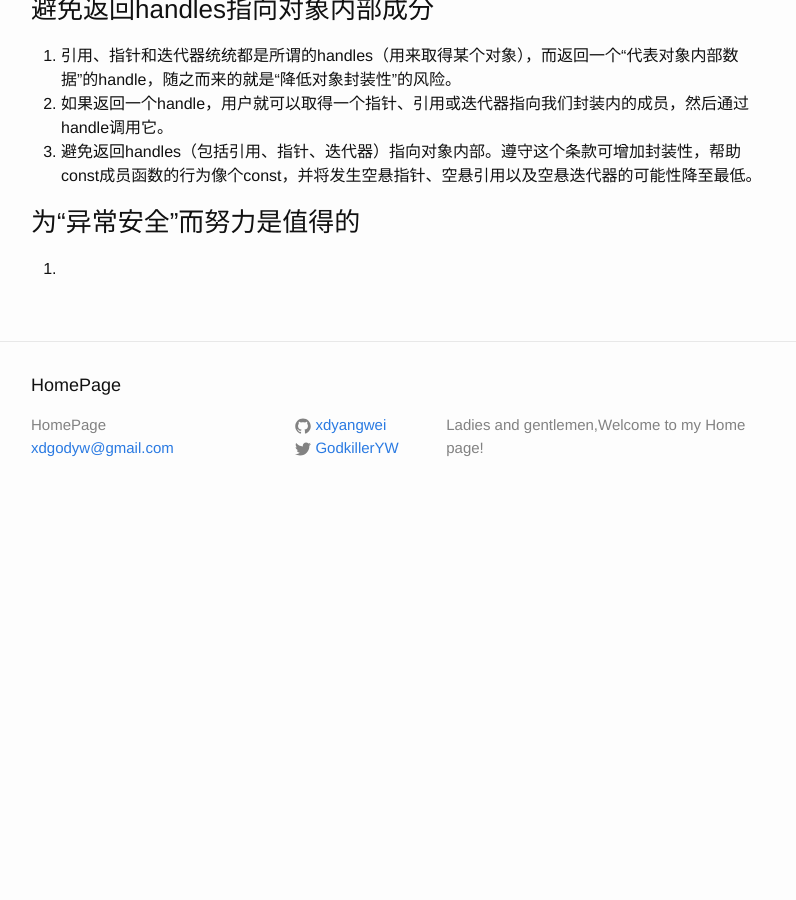
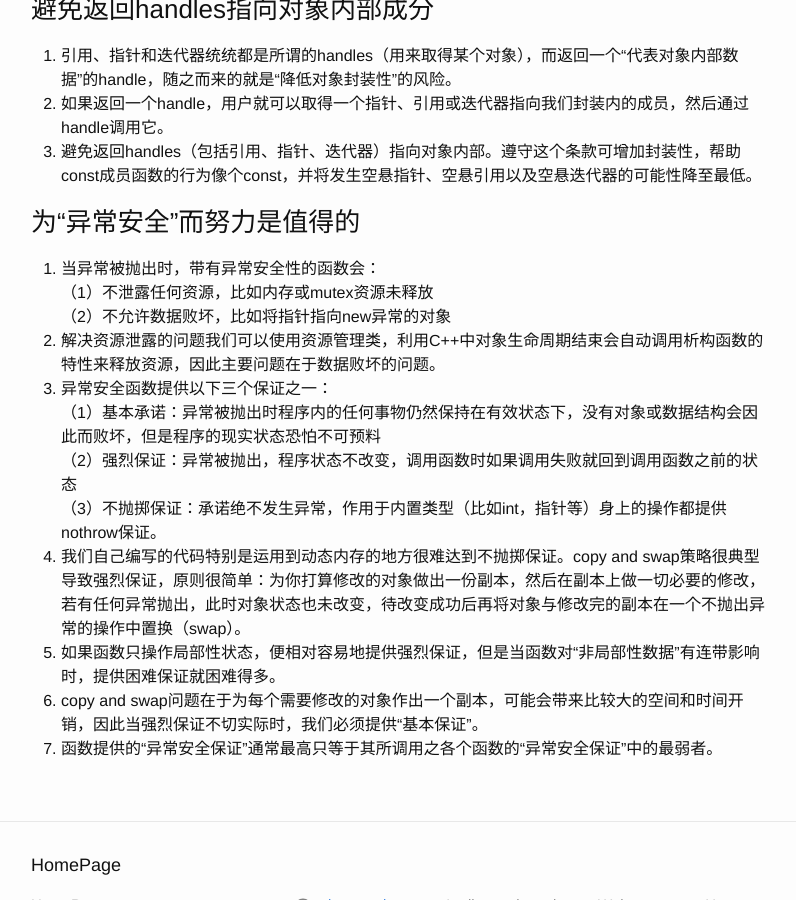
Before and after one commit to xdyangwei/xdyangwei.github.io, a Jekyll site: the page built from _posts/2019-5-30-实现.md, in a window 1280 px wide and 900 px high, scrolled down 732 px. Shown: the whole window, without its empty margins (239-1035 px from the left). Built offline with Jekyll 4.4.1, drawn with Linux system fonts in a browser that asks for light colours; our own code applies the rules of GitHub Pages for plain Markdown files; before the commit the page ends 1251 px from its top, so only the background shows below that.

Commit message:
add the tips of exception handle

```diff
--- a/_posts/2019-5-30-实现.md
+++ b/_posts/2019-5-30-实现.md
@@ -17,4 +17,15 @@
 3. 避免返回handles（包括引用、指针、迭代器）指向对象内部。遵守这个条款可增加封装性，帮助const成员函数的行为像个const，并将发生空悬指针、空悬引用以及空悬迭代器的可能性降至最低。
 
 ### 为“异常安全”而努力是值得的
-1.
+1. 当异常被抛出时，带有异常安全性的函数会：
+（1）不泄露任何资源，比如内存或mutex资源未释放
+（2）不允许数据败坏，比如将指针指向new异常的对象
+2. 解决资源泄露的问题我们可以使用资源管理类，利用C++中对象生命周期结束会自动调用析构函数的特性来释放资源，因此主要问题在于数据败坏的问题。
+3. 异常安全函数提供以下三个保证之一：
+（1）基本承诺：异常被抛出时程序内的任何事物仍然保持在有效状态下，没有对象或数据结构会因此而败坏，但是程序的现实状态恐怕不可预料
+（2）强烈保证：异常被抛出，程序状态不改变，调用函数时如果调用失败就回到调用函数之前的状态
+（3）不抛掷保证：承诺绝不发生异常，作用于内置类型（比如int，指针等）身上的操作都提供nothrow保证。
+4. 我们自己编写的代码特别是运用到动态内存的地方很难达到不抛掷保证。copy and swap策略很典型导致强烈保证，原则很简单：为你打算修改的对象做出一份副本，然后在副本上做一切必要的修改，若有任何异常抛出，此时对象状态也未改变，待改变成功后再将对象与修改完的副本在一个不抛出异常的操作中置换（swap）。
+5. 如果函数只操作局部性状态，便相对容易地提供强烈保证，但是当函数对“非局部性数据”有连带影响时，提供困难保证就困难得多。
+6. copy and swap问题在于为每个需要修改的对象作出一个副本，可能会带来比较大的空间和时间开销，因此当强烈保证不切实际时，我们必须提供“基本保证”。
+7. 函数提供的“异常安全保证”通常最高只等于其所调用之各个函数的“异常安全保证”中的最弱者。
```
